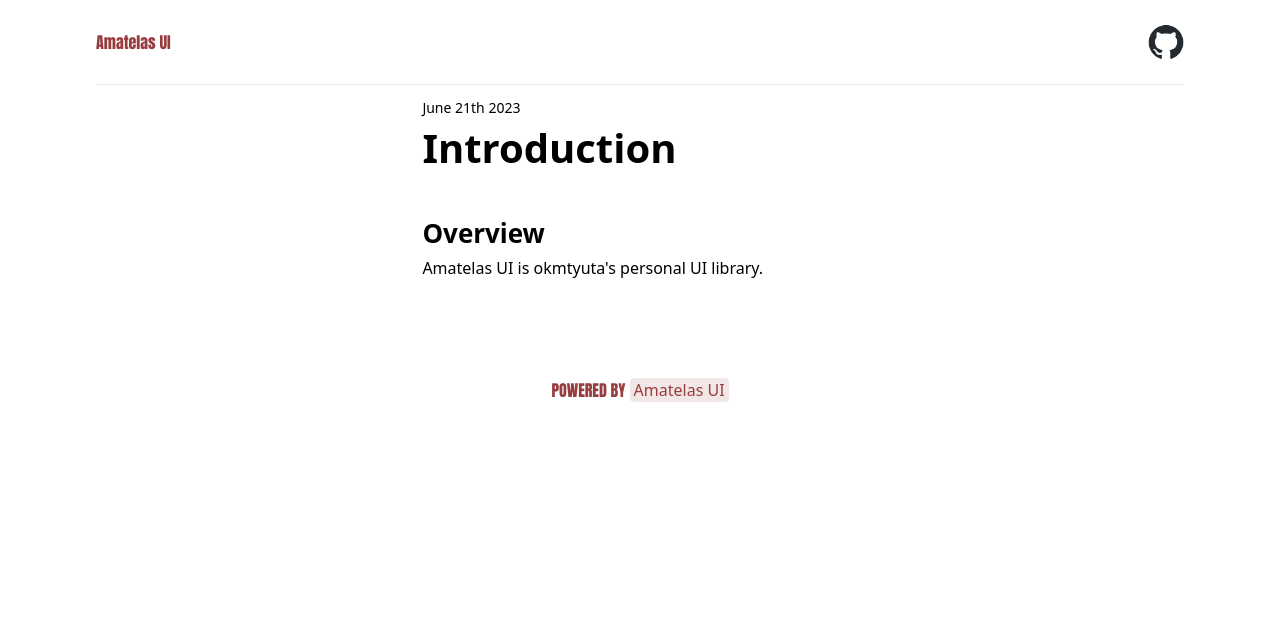
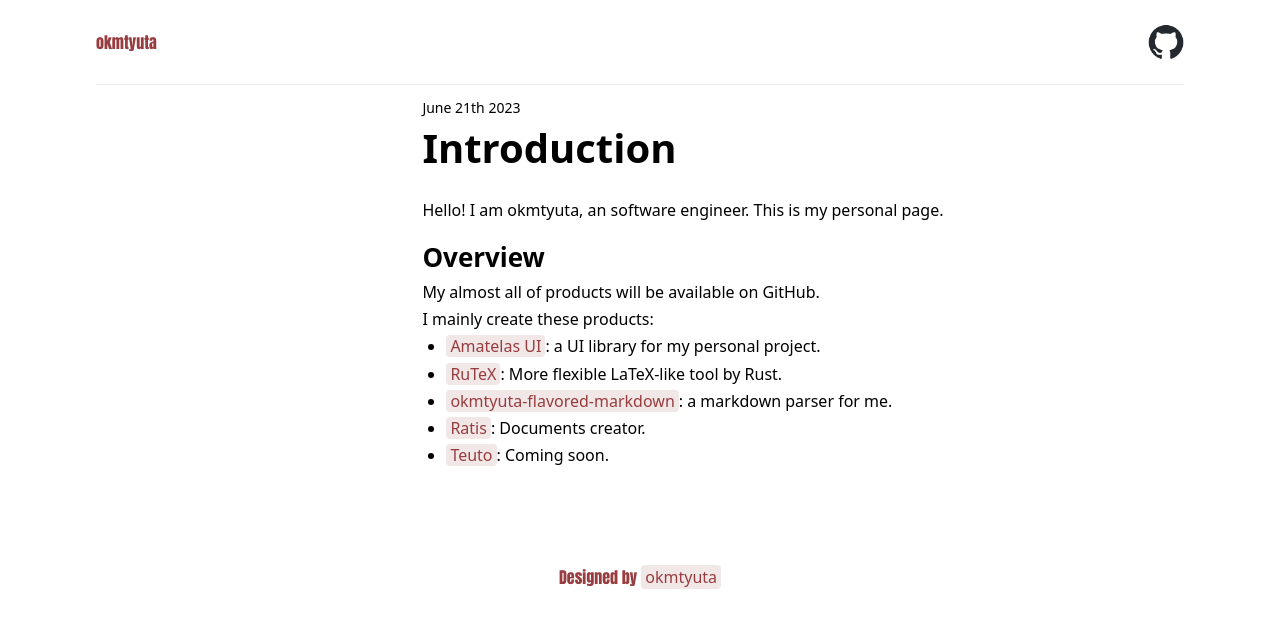
Before and after one commit to okmtyuta/okmtyuta-profile, a React (Vite) app: page / in a window 1280 px wide. Shown: the top 628 px of the page. Built offline with nearby package versions, Linux system fonts and the light colour scheme; a web font is replaced by a local one.

Commit message:
auto-commit

```diff
--- a/src/App.tsx
+++ b/src/App.tsx
@@ -1,15 +1,37 @@
-import { Heading } from "./components/amatelas/base/heading/Heading"
-import { Paragraph } from "./components/amatelas/base/paragraph/Paragraph"
-import { Title } from "./components/amatelas/base/title/title"
-import { Frame } from "./components/page/Frame"
-
+import { Heading } from './components/amatelas/base/heading/Heading'
+import { List, ListItem } from './components/amatelas/base/list/List'
+import { Paragraph } from './components/amatelas/base/paragraph/Paragraph'
+import { Title } from './components/amatelas/base/title/title'
+import { Highlight } from './components/amatelas/display/highlight/Highlight'
+import { Frame } from './components/page/Frame'
 
 export const App = () => {
   return (
     <Frame pageId={1}>
       <Title posted="June 21th 2023">Introduction</Title>
+      Hello! I am okmtyuta, an software engineer. This is my personal page.
       <Heading type="h2">Overview</Heading>
-      <Paragraph justify>Amatelas UI is okmtyuta's personal UI library.</Paragraph>
+      <Paragraph justify>My almost all of products will be available on GitHub.</Paragraph>
+      <Paragraph>
+        I mainly create these products:
+        <List>
+          <ListItem>
+            <Highlight>Amatelas UI</Highlight>: a UI library for my personal project.
+          </ListItem>
+          <ListItem>
+            <Highlight>RuTeX</Highlight>: More flexible LaTeX-like tool by Rust.
+          </ListItem>
+          <ListItem>
+            <Highlight>okmtyuta-flavored-markdown</Highlight>: a markdown parser for me.
+          </ListItem>
+          <ListItem>
+            <Highlight>Ratis</Highlight>: Documents creator.
+          </ListItem>
+          <ListItem>
+            <Highlight>Teuto</Highlight>: Coming soon.
+          </ListItem>
+        </List>
+      </Paragraph>
     </Frame>
   )
 }
--- /dev/null
+++ b/src/components/amatelas/base/link/Link.tsx
@@ -0,0 +1,12 @@
+import { ReactNode } from 'react'
+import { BaseProps } from '../../../types/BaseProps'
+// import styles from './link.module.scss'
+
+interface LinkProps extends BaseProps {
+  children: ReactNode
+  to: string
+}
+
+export const Link = (props: LinkProps) => {
+  return <a href={props.to}>{props.children}</a>
+}
--- /dev/null
+++ b/src/components/amatelas/base/link/link.module.scss
@@ -0,0 +1,5 @@
+.link {
+  color: inherit;
+  background-color: inherit;
+  text-decoration: inherit;
+}
--- a/src/components/amatelas/base/list/List.tsx
+++ b/src/components/amatelas/base/list/List.tsx
@@ -13,7 +13,7 @@ interface ListProps extends BaseProps {
 }
 
 export const List = (props: ListProps) => {
-  const classes = []
+  const classes = [styles.list]
   if (props.indent) {
     classes.push(styles.indent)
   }
--- a/src/components/amatelas/base/list/list.module.scss
+++ b/src/components/amatelas/base/list/list.module.scss
@@ -1,3 +1,8 @@
 .indent {
   margin: 0 24px;
 }
+
+.list {
+  margin: 0 24px;
+  list-style: disc;
+}
--- a/src/components/page/Frame.tsx
+++ b/src/components/page/Frame.tsx
@@ -1,7 +1,7 @@
 import { ReactNode } from 'react'
 import styles from './frame.module.scss'
 // import { Menu } from '../amatelas/navigation/menu/Menu'
-import { Space } from '../layout/Space'
+import { Space } from '../util/space/Space'
 import { Highlight } from '../amatelas/display/highlight/Highlight'
 import { Header } from './header/Header'
 
@@ -48,9 +48,9 @@ export const Frame = (props: FrameProps) => {
         </div>
       </div>
       <div className="flex justify-center pt-12">
-        <span className="font-anton text-theme-color-primary">POWERED BY </span>
+        <span className="font-anton text-theme-color-primary">Designed by </span>
         <Space />
-        <Highlight>Amatelas UI</Highlight>
+        <Highlight>okmtyuta</Highlight>
       </div>
     </div>
   )
--- a/src/components/page/header/Header.tsx
+++ b/src/components/page/header/Header.tsx
@@ -1,13 +1,16 @@
 import styles from './header.module.scss'
 import githubIcon from '../../../material/icon/github.png'
+import { Link } from '../../amatelas/base/link/Link'
 
 export const Header = () => {
   return (
     <div className={styles.header}>
-      <div className={`${styles.left} font-anton text-theme-color-primary`}>Amatelas UI</div>
+      <div className={`${styles.left} font-anton text-theme-color-primary`}>okmtyuta</div>
       {/* <div className={styles.center}>center</div> */}
       <div className={styles.right}>
-        <img className={styles['github-icon']} src={githubIcon} alt="github" />
+        <Link to='https://github.com/okmtyuta'>
+          <img className={styles['github-icon']} src={githubIcon} alt="github" />
+        </Link>
       </div>
     </div>
   )
--- a/src/index.css
+++ b/src/index.css
@@ -3,7 +3,7 @@
 @tailwind components;
 @tailwind utilities;
 
-* {
+body {
   margin: 0;
   padding: 0;
   border: 0;
--- a/src/pages/articles/article.tsx
+++ b/src/pages/articles/article.tsx
@@ -1,5 +1,5 @@
 // import { useParams } from 'react-router-dom'
-import { Space } from '../../components/layout/Space'
+import { Space } from '../../components/util/space/Space'
 import { Column } from '../../components/amatelas/layout/column/Column'
 import { Heading } from '../../components/amatelas/base/heading/Heading'
 import { Highlight } from '../../components/amatelas/display/highlight/Highlight'
```
Also changed, not shown: src/components/util/space/Space.tsx (renamed from src/components/layout/Space.tsx).
